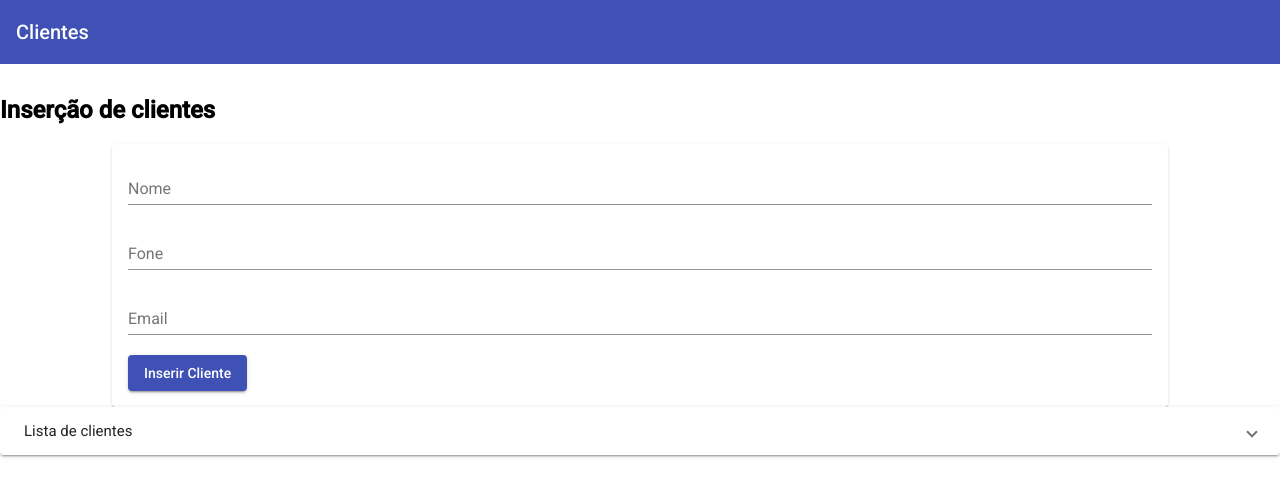
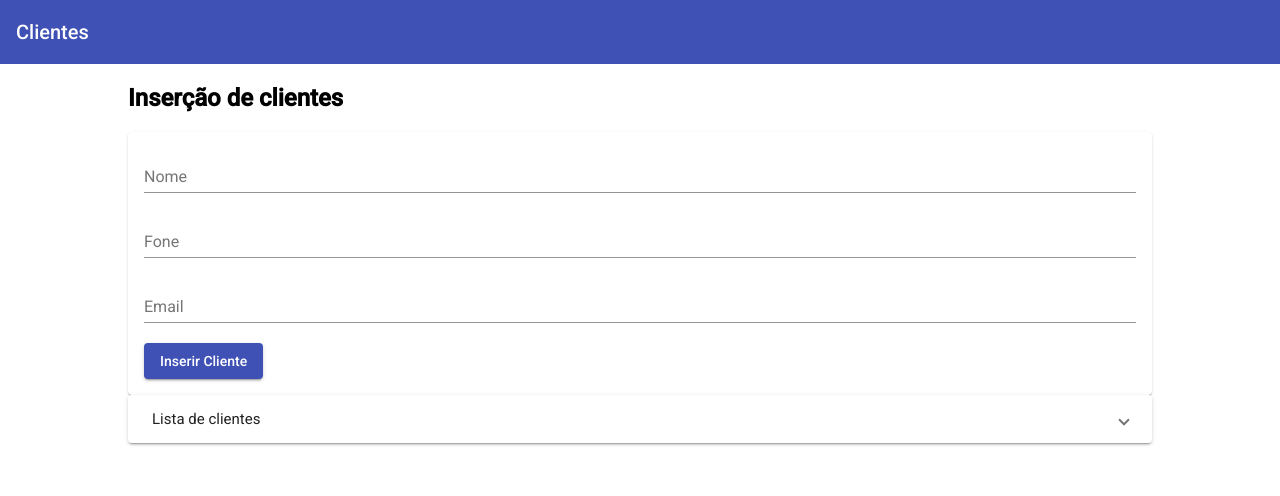
Before and after one commit to LPestana18/Gerenciador-clientes, an Angular app: page / in a window 1280 px wide. Shown: the top 496 px of the page. Built offline with nearby package versions, Linux system fonts and the light colour scheme.

Commit message:
Aula 1 terminada

```diff
--- a/src/app/app.component.css
+++ b/src/app/app.component.css
@@ -1,3 +1,6 @@
 main {
-  margin-top: 2rem;
+  margin-top: 1rem;
+  width: 80%;
+  margin-left: auto;
+  margin-right: auto;
 }
--- a/src/app/clientes/cliente-inserir/cliente-inserir.component.css
+++ b/src/app/clientes/cliente-inserir/cliente-inserir.component.css
@@ -1,8 +1,3 @@
-mat-card {
-  width: 80%;
-  margin: auto;
-}
-
 input, mat-form-field {
   width: 100%;
 }
```
